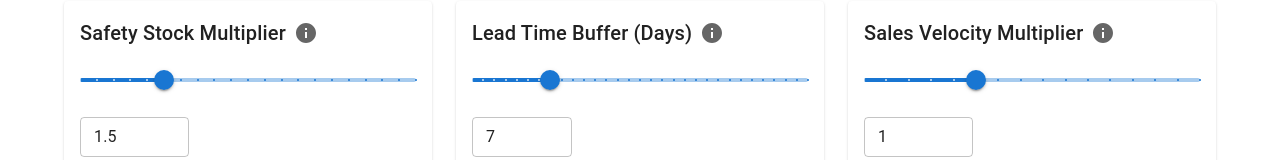
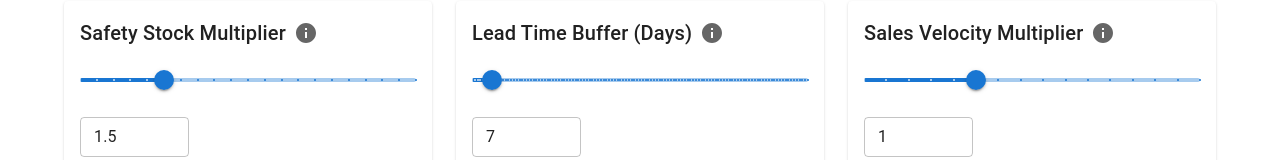
Before and after one commit to bilalsattar24/inventory-assistant, a Next.js app: page /dashboard in a window 1280 px wide. Shown: the part 145-305 px from the top of the page. Built offline with nearby package versions, Linux system fonts and the light colour scheme.

Commit message:
update max

```diff
--- a/src/app/dashboard/page.tsx
+++ b/src/app/dashboard/page.tsx
@@ -102,7 +102,7 @@ export default function Dashboard() {
             value={leadTimeBuffer}
             onChange={(value) => setLeadTimeBuffer(value)}
             min={0}
-            max={30}
+            max={120}
             step={1}
             tooltip="Additional buffer days added to the standard lead time"
           />
```
